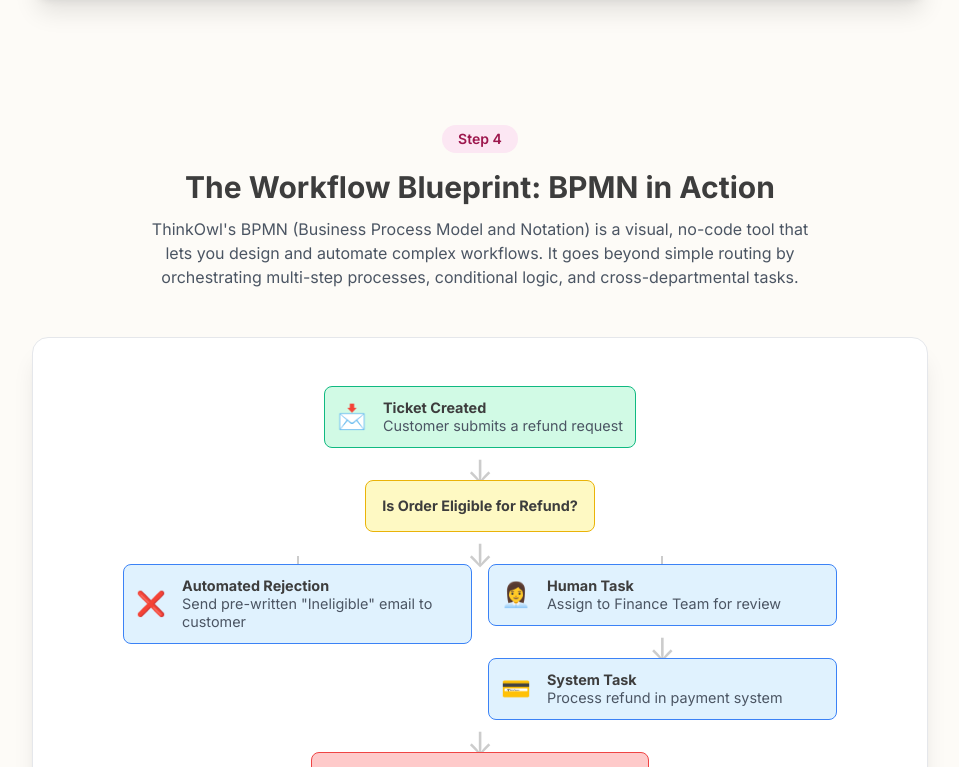
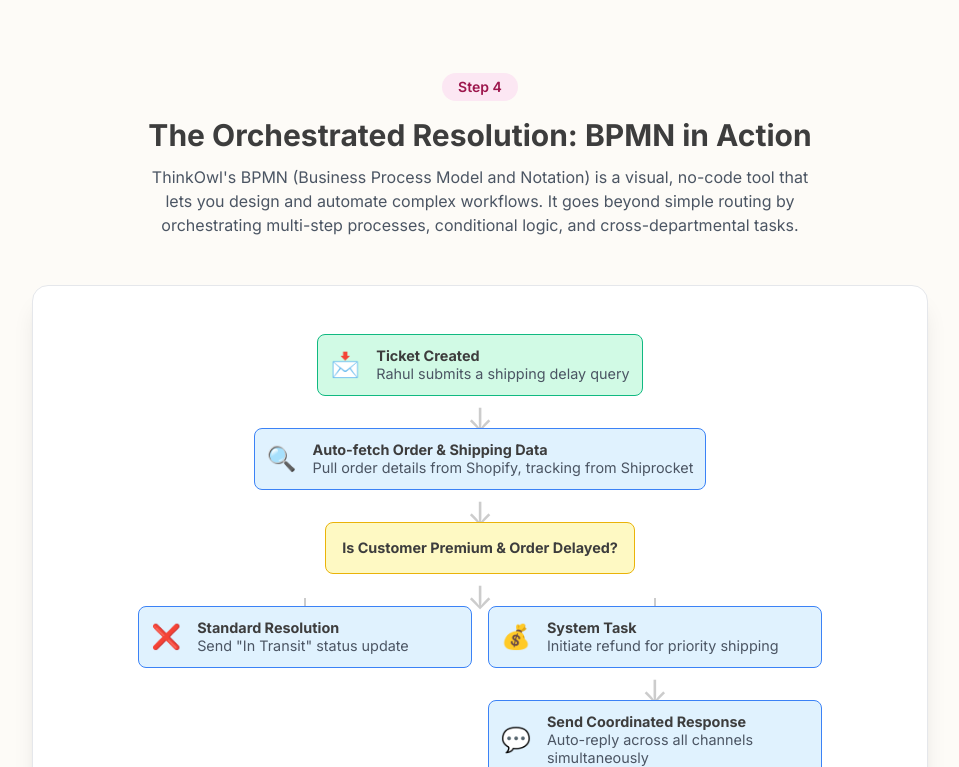
Before and after one commit to Prashri/Customer-Journey-ThinkOwl, a plain HTML site: page index.html in a window 1280 px wide. Shown: the part 2033-2800 px from the top of the page, without its empty margins (160-1119 px from the left). Drawn offline with nearby package versions, Linux system fonts and the light colour scheme.

Commit message:
Update index.html

```diff
--- a/index.html
+++ b/index.html
@@ -172,7 +172,7 @@
                     <span class="inline-block bg-blue-100 text-blue-800 text-sm font-semibold px-4 py-1 rounded-full">Step 1</span>
                 </div>
                 <h2 class="text-3xl font-bold mb-3">A Customer Reaches Out</h2>
-                <p class="max-w-2xl mx-auto text-gray-600 mb-12">Your customers can contact you from anywhere. ThinkOwl gathers every message from every channel into one single, unified inbox. No more switching tabs, no more missed messages.</p>
+                <p class="max-w-2xl mx-auto text-gray-600 mb-12">Meet Rahul, a premium customer. He paid for priority shipping, but his order is delayed. He's frustrated and reaches out on 4 different channels in 10 minutes. Watch how ThinkOwl brings his chaos into a single, unified inbox.</p>
 
                 <div class="relative max-w-4xl mx-auto">
                     <div class="flex justify-around items-center mb-4 flex-wrap gap-4">
@@ -200,23 +200,23 @@
                     <span class="inline-block bg-green-100 text-green-800 text-sm font-semibold px-4 py-1 rounded-full">Step 2</span>
                 </div>
                 <h2 class="text-3xl font-bold mb-3">The Smart Sorting Hat</h2>
-                <p class="max-w-2xl mx-auto text-gray-600 mb-12">Once a message arrives, ThinkOwl's AI instantly analyzes it. It understands who the customer is, what they need, their sentiment, and who on your team is best equipped to help.</p>
+                <p class="max-w-2xl mx-auto text-gray-600 mb-12">Once Rahul's messages arrive, ThinkOwl's AI instantly analyzes them. It identifies him as a premium customer, detects his frustration, and flags the case for immediate attention.</p>
 
                 <div class="grid md:grid-cols-3 gap-8 max-w-5xl mx-auto">
                     <div class="step-card bg-white p-6 rounded-xl text-left">
                         <div class="text-4xl mb-4">👤</div>
                         <h3 class="font-bold text-lg">Unified Customer Profile</h3>
-                        <p class="text-gray-600 text-sm">Instantly see past orders and interactions to understand the full context.</p>
+                        <p class="text-gray-600 text-sm">Instantly recognizes Rahul's 12 previous orders and his ₹34,000 lifetime value.</p>
                     </div>
                     <div class="step-card bg-white p-6 rounded-xl text-left">
-                        <div class="text-4xl mb-4">😠 → 😊</div>
+                        <div class="text-4xl mb-4">😠 → 🚨</div>
                         <h3 class="font-bold text-lg">Sentiment Analysis</h3>
-                        <p class="text-gray-600 text-sm">Detects urgency and frustration, flagging high-priority tickets automatically.</p>
+                        <p class="text-gray-600 text-sm">Detects a "Frustrated" sentiment and a "High" escalation risk due to his public post on Instagram.</p>
                     </div>
                     <div class="step-card bg-white p-6 rounded-xl text-left">
                         <div class="text-4xl mb-4">🔀</div>
                         <h3 class="font-bold text-lg">Intelligent Routing</h3>
-                        <p class="text-gray-600 text-sm">Automatically assigns the ticket to the right team—refunds to finance, shipping to ops.</p>
+                        <p class="text-gray-600 text-sm">Automatically assigns this "Code Red" case to a senior specialist and notifies the social media team for a coordinated response.</p>
                     </div>
                 </div>
             </section>
@@ -232,10 +232,10 @@
                 <div class="bg-white rounded-2xl shadow-xl border border-gray-200 p-6 md:p-8 max-w-4xl mx-auto">
                     <div class="md:flex md:space-x-8">
                         <div class="md:w-1/2 mb-8 md:mb-0">
-                            <h3 class="font-bold text-xl mb-4">Customer Ticket: #T-12345</h3>
+                            <h3 class="font-bold text-xl mb-4">Customer Ticket: #T-98765</h3>
                             <div class="bg-gray-50 p-4 rounded-lg">
-                                <p class="font-semibold">Jane Doe</p>
-                                <p class="text-gray-600">"Hi, I haven't received my order yet. The payment was taken but I have no shipping update. Can you help?"</p>
+                                <p class="font-semibold">Rahul Sharma</p>
+                                <p class="text-gray-600">"Where's my priority order?"</p>
                             </div>
                             <div class="mt-6 flex flex-wrap gap-3">
                                 <button id="shopifyBtn" class="integration-btn bg-green-600 text-white px-4 py-2 rounded-lg font-semibold text-sm">Check Shopify</button>
@@ -257,7 +257,7 @@
                 <div class="mb-4">
                     <span class="inline-block bg-pink-100 text-pink-800 text-sm font-semibold px-4 py-1 rounded-full">Step 4</span>
                 </div>
-                <h2 class="text-3xl font-bold mb-3">The Workflow Blueprint: BPMN in Action</h2>
+                <h2 class="text-3xl font-bold mb-3">The Orchestrated Resolution: BPMN in Action</h2>
                 <p class="max-w-2xl mx-auto text-gray-600 mb-12">ThinkOwl's BPMN (Business Process Model and Notation) is a visual, no-code tool that lets you design and automate complex workflows. It goes beyond simple routing by orchestrating multi-step processes, conditional logic, and cross-departmental tasks.</p>
 
                 <div class="bg-white rounded-2xl shadow-xl border border-gray-200 p-6 md:p-12 max-w-4xl mx-auto flex flex-col items-center">
@@ -265,12 +265,20 @@
                         <span class="bpmn-icon">📩</span>
                         <div>
                             <p class="font-bold">Ticket Created</p>
-                            <p class="text-gray-600">Customer submits a refund request</p>
+                            <p class="text-gray-600">Rahul submits a shipping delay query</p>
+                        </div>
+                    </div>
+                    <div class="flow-arrow-down">↓</div>
+                    <div class="bpmn-node task">
+                        <span class="bpmn-icon">🔍</span>
+                        <div>
+                            <p class="font-bold">Auto-fetch Order & Shipping Data</p>
+                            <p class="text-gray-600">Pull order details from Shopify, tracking from Shiprocket</p>
                         </div>
                     </div>
                     <div class="flow-arrow-down">↓</div>
                     <div class="bpmn-node decision">
-                        <span class="font-bold">Is Order Eligible for Refund?</span>
+                        <span class="font-bold">Is Customer Premium & Order Delayed?</span>
                     </div>
                     <div class="flow-arrow-down">↓</div>
                     <div class="flow-branch">
@@ -278,25 +286,25 @@
                             <div class="bpmn-node task text-left w-full">
                                 <span class="bpmn-icon">❌</span>
                                 <div>
-                                    <p class="font-bold">Automated Rejection</p>
-                                    <p class="text-gray-600">Send pre-written "Ineligible" email to customer</p>
+                                    <p class="font-bold">Standard Resolution</p>
+                                    <p class="text-gray-600">Send "In Transit" status update</p>
                                 </div>
                             </div>
                         </div>
                         <div class="flow-branch-item">
                             <div class="bpmn-node task text-left w-full">
-                                <span class="bpmn-icon">👩‍💼</span>
+                                <span class="bpmn-icon">💰</span>
                                 <div>
-                                    <p class="font-bold">Human Task</p>
-                                    <p class="text-gray-600">Assign to Finance Team for review</p>
+                                    <p class="font-bold">System Task</p>
+                                    <p class="text-gray-600">Initiate refund for priority shipping</p>
                                 </div>
                             </div>
                             <div class="flow-arrow-down">↓</div>
                             <div class="bpmn-node task text-left w-full">
-                                <span class="bpmn-icon">💳</span>
+                                <span class="bpmn-icon">💬</span>
                                 <div>
-                                    <p class="font-bold">System Task</p>
-                                    <p class="text-gray-600">Process refund in payment system</p>
+                                    <p class="font-bold">Send Coordinated Response</p>
+                                    <p class="text-gray-600">Auto-reply across all channels simultaneously</p>
                                 </div>
                             </div>
                         </div>
@@ -333,7 +341,7 @@
                         </div>
                         <div id="resolutionContainer" class="bg-gray-50 p-4 rounded-lg text-gray-700 min-h-[120px]">
                             <div id="resolutionText" class="text-center">
-                                An agent manually checks 3 systems and replies in <strong>15 minutes</strong>.
+                                4 agents spend 100 minutes to get a confusing resolution.
                             </div>
                             <div id="automationFlow" class="hidden">
                                 <!-- Dynamic automation steps will be added here -->
@@ -433,17 +441,17 @@
                 <div class="grid md:grid-cols-3 gap-8 max-w-5xl mx-auto">
                     <div class="step-card bg-white p-6 rounded-xl text-left shadow-md">
                         <div class="text-4xl mb-4">🔄</div>
-                        <h3 class="font-bold text-lg mb-2">Replace</h3>
-                        <p class="text-gray-600 text-sm">Replace legacy or rule-based systems with ThinkOwl's AI-first platform. This includes entry-level helpdesks like Freshdesk or basic email systems, upgrading you to intelligent routing and cognitive automation.</p>
+                        <h3 class="font-bold text-lg mb-2">Replace Chaos with Orchestration</h3>
+                        <p class="text-gray-600 text-sm">Replace legacy or rule-based systems with ThinkOwl's AI-first platform. Say goodbye to the manual chaos of handling tickets from multiple platforms and empower your team with intelligent routing and cognitive automation.</p>
                     </div>
                     <div class="step-card bg-white p-6 rounded-xl text-left shadow-md">
                         <div class="text-4xl mb-4">🤝</div>
-                        <h3 class="font-bold text-lg mb-2">Integrate</h3>
+                        <h3 class="font-bold text-lg mb-2">Integrate for a Single View</h3>
                         <p class="text-gray-600 text-sm">ThinkOwl acts as an intelligent layer on top of your existing back-office and e-commerce tools. It integrates with systems like Shopify, WooCommerce, Tally, or SAP to sync data and orchestrate processes.</p>
                     </div>
                     <div class="step-card bg-white p-6 rounded-xl text-left shadow-md">
                         <div class="text-4xl mb-4">⚙️</div>
-                        <h3 class="font-bold text-lg mb-2">Automate</h3>
+                        <h3 class="font-bold text-lg mb-2">Automate Complex Journeys</h3>
                         <p class="text-gray-600 text-sm">Go beyond simple automation. ThinkOwl automates complex, unstructured processes like refund & return processing or warehouse communications, freeing up your team from repetitive tasks to focus on customer satisfaction.</p>
                     </div>
                 </div>
@@ -467,23 +475,23 @@
 
             const shopifyData = `
                 <h4 class="font-bold text-lg text-gray-800">Shopify Order</h4>
-                <p><span class="font-semibold">Order ID:</span> #SH-98765</p>
-                <p><span class="font-semibold">Status:</span> <span class="text-yellow-600">Processing</span></p>
-                <p><span class="font-semibold">Items:</span> 1x Super Toy</p>
+                <p><span class="font-semibold">Order ID:</span> #RF2847</p>
+                <p><span class="font-semibold">Status:</span> <span class="text-yellow-600">Delayed</span></p>
+                <p><span class="font-semibold">Items:</span> 1x Gadget</p>
             `;
 
             const razorpayData = `
                 <h4 class="font-bold text-lg text-gray-800">Razorpay Payment</h4>
-                <p><span class="font-semibold">Payment ID:</span> pay_ABC123</p>
+                <p><span class="font-semibold">Payment ID:</span> pay_XYZ123</p>
                 <p><span class="font-semibold">Status:</span> <span class="text-green-600">Captured</span></p>
-                <p><span class="font-semibold">Amount:</span> $49.99</p>
+                <p><span class="font-semibold">Amount:</span> ₹2,847 (incl. ₹299 priority shipping)</p>
             `;
 
             const shiprocketData = `
                 <h4 class="font-bold text-lg text-gray-800">Shiprocket Delivery</h4>
-                <p><span class="font-semibold">AWB:</span> SR-XYZ-001</p>
-                <p><span class="font-semibold">Status:</span> <span class="text-blue-600">In Transit</span></p>
-                <p><span class="font-semibold">Est. Delivery:</span> 2 days</p>
+                <p><span class="font-semibold">AWB:</span> SR-ABC-001</p>
+                <p><span class="font-semibold">Status:</span> <span class="text-red-600">Delayed</span></p>
+                <p><span class="font-semibold">Est. Delivery:</span> Tomorrow</p>
             `;
 
             shopifyBtn.addEventListener('click', () => {
@@ -506,7 +514,7 @@
                     // Clear previous steps and start the animation
                     automationFlow.innerHTML = `
                         <div class="text-center font-semibold text-gray-600 mb-4">Automated Process:</div>
-                        <div class="automation-flow-step"><span class="text-xl">🔍</span> Analyzing customer query...</div>
+                        <div class="automation-flow-step"><span class="text-xl">🔍</span> Instantly analyze sentiment and route to specialist.</div>
                     `;
 
                     setTimeout(() => {
@@ -516,7 +524,7 @@
 
                     setTimeout(() => {
                         automationFlow.innerHTML += `
-                            <div class="automation-flow-step"><span class="text-xl">✅</span> Found Order #SH-98765 in Shopify.</div>
+                            <div class="automation-flow-step"><span class="text-xl">✅</span> Found Order #RF2847 in Shopify & delayed status in Shiprocket.</div>
                         `;
                         const step2 = automationFlow.lastElementChild;
                         step2.classList.add('visible');
@@ -524,7 +532,7 @@
 
                     setTimeout(() => {
                         automationFlow.innerHTML += `
-                            <div class="automation-flow-step"><span class="text-xl">🚀</span> Checking shipping status in Shiprocket.</div>
+                            <div class="automation-flow-step"><span class="text-xl">🚀</span> Initiated ₹299 priority shipping refund.</div>
                         `;
                         const step3 = automationFlow.lastElementChild;
                         step3.classList.add('visible');
@@ -532,7 +540,7 @@
 
                     setTimeout(() => {
                         automationFlow.innerHTML += `
-                            <div class="automation-flow-step"><span class="text-xl">💬</span> Generating automated reply.</div>
+                            <div class="automation-flow-step"><span class="text-xl">💬</span> Sent coordinated reply across all 4 channels.</div>
                         `;
                         const step4 = automationFlow.lastElementChild;
                         step4.classList.add('visible');
@@ -540,7 +548,7 @@
 
                     setTimeout(() => {
                         automationFlow.innerHTML += `
-                            <div class="automation-flow-step"><span class="text-xl">✔️</span> Reply sent in <strong>under 3 seconds</strong>.</div>
+                            <div class="automation-flow-step"><span class="text-xl">✔️</span> Case resolved in <strong>under 3 minutes</strong>.</div>
                         `;
                         const step5 = automationFlow.lastElementChild;
                         step5.classList.add('visible');
@@ -550,7 +558,7 @@
                     resolutionText.classList.remove('hidden');
                     automationFlow.classList.add('hidden');
                     automationFlow.innerHTML = '';
-                    resolutionText.innerHTML = 'An agent manually checks 3 systems and replies in <strong>15 minutes</strong>.';
+                    resolutionText.innerHTML = '4 agents spend 100 minutes to get a confusing resolution.';
                 }
             });
 
@@ -565,37 +573,36 @@
 
             const ctx = document.getElementById('analyticsChart').getContext('2d');
             new Chart(ctx, {
-                type: 'doughnut',
+                type: 'bar',
                 data: {
-                    labels: ['Shipping Queries', 'Refund Requests', 'Product Questions', 'Other'],
+                    labels: ['First Response Time', 'Duplicate Tickets', 'Agent Handling Time'],
                     datasets: [{
-                        label: 'Ticket Volume',
-                        data: [45, 25, 20, 10],
-                        backgroundColor: [
-                            'rgba(74, 144, 226, 0.7)',
-                            'rgba(245, 166, 35, 0.7)',
-                            'rgba(126, 211, 33, 0.7)',
-                            'rgba(189, 16, 224, 0.7)'
-                        ],
-                        borderColor: [
-                            'rgba(74, 144, 226, 1)',
-                            'rgba(245, 166, 35, 1)',
-                            'rgba(126, 211, 33, 1)',
-                            'rgba(189, 16, 224, 1)'
-                        ],
+                        label: 'With ThinkOwl',
+                        data: [89, 73, 94], // Data from the email cadence
+                        backgroundColor: 'rgba(74, 144, 226, 0.7)',
+                        borderColor: 'rgba(74, 144, 226, 1)',
                         borderWidth: 1
                     }]
                 },
                 options: {
                     responsive: true,
                     maintainAspectRatio: false,
+                    scales: {
+                        y: {
+                            beginAtZero: true,
+                            title: {
+                                display: true,
+                                text: 'Efficiency Improvement (%)'
+                            }
+                        }
+                    },
                     plugins: {
                         legend: {
                             position: 'top',
                         },
                         title: {
                             display: true,
-                            text: 'Top Customer Issues This Month'
+                            text: 'Key Performance Improvements'
                         }
                     }
                 }
```
